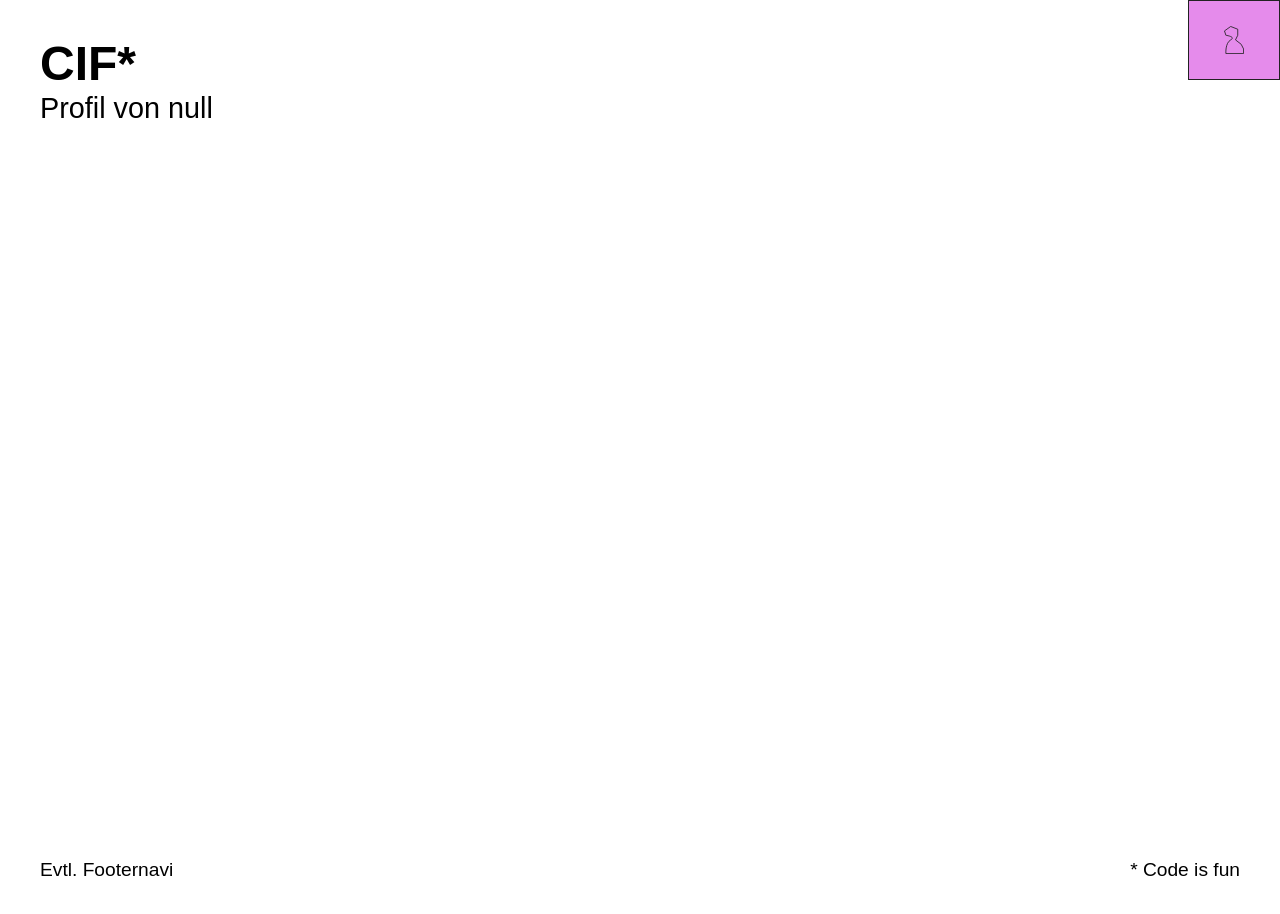
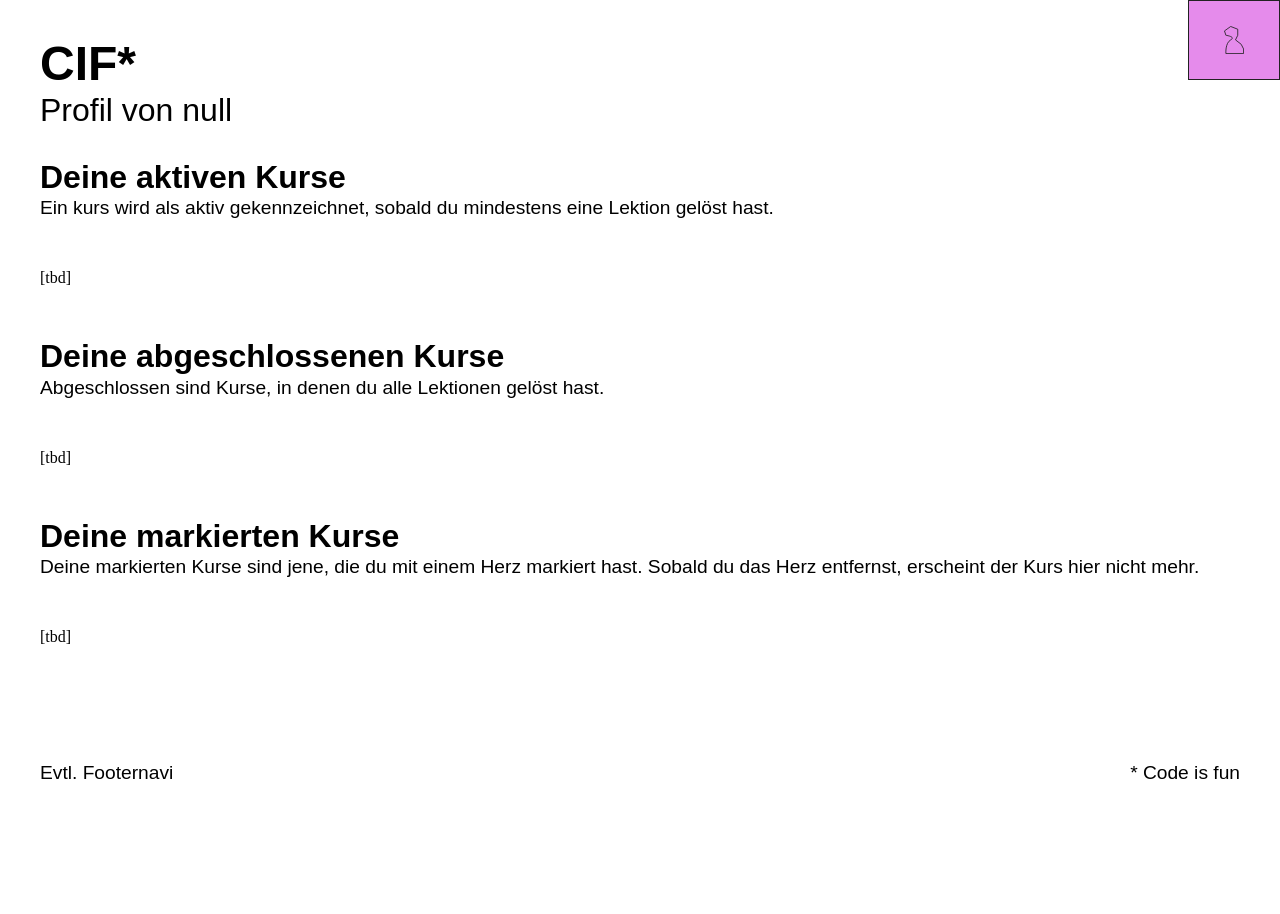
Before and after one commit to leamoser/cif, a Vue app: page /user in a window 1280 px wide. Shown: the top 914 px of the page. After the commit the page ends 824 px from the top, so only its background shows below. Built offline with nearby package versions, Linux system fonts and the light colour scheme; no server answers; a web font is replaced by a local one.

Commit message:
new profile sections

```diff
--- a/src/components/structure/Header.vue
+++ b/src/components/structure/Header.vue
@@ -16,7 +16,7 @@
         <router-link v-if="!$store.state.userIsLoggedIn" to="/login">Login</router-link>
         <router-link v-if="!$store.state.userIsLoggedIn" to="/register">Registrieren</router-link>
         <router-link v-if="$store.state.userIsLoggedIn" to="/" @click="logOutUser">Logout</router-link>
-        <router-link v-if="$store.state.userIsLoggedIn" to="/user">Profil</router-link>
+        <router-link v-if="$store.state.userIsLoggedIn" to="/user">mein Profil</router-link>
       </div>
     </div>
   </header>
--- /dev/null
+++ b/src/components/user/ProfileActiveCourses.vue
@@ -0,0 +1,26 @@
+<template>
+  <TitleDesc :title="title" :description="description" />
+  <div class="active_courses">
+    [tbd]
+  </div>
+</template>
+
+<script>
+import TitleDesc from "../content/TitleDesc";
+export default {
+  name: 'ProfileActiveCourses',
+  components: {TitleDesc},
+  data(){
+    return{
+      title: 'Deine aktiven Kurse',
+      description: 'Ein kurs wird als aktiv gekennzeichnet, sobald du mindestens eine Lektion gelöst hast.'
+    }
+  }
+}
+</script>
+
+<style lang="scss" scoped>
+div{
+  padding: $ga-inner $ga-around;
+}
+</style>
--- /dev/null
+++ b/src/components/user/ProfileFinishedCourses.vue
@@ -0,0 +1,26 @@
+<template>
+  <TitleDesc :title="title" :description="description" />
+  <div class="finished_courses">
+    [tbd]
+  </div>
+</template>
+
+<script>
+import TitleDesc from "../content/TitleDesc";
+export default {
+  name: 'ProfileFinishedCourses',
+  components: {TitleDesc},
+  data(){
+    return{
+      title: 'Deine abgeschlossenen Kurse',
+      description: 'Abgeschlossen sind Kurse, in denen du alle Lektionen gelöst hast.'
+    }
+  }
+}
+</script>
+
+<style lang="scss" scoped>
+div{
+  padding: $ga-inner $ga-around;
+}
+</style>
--- /dev/null
+++ b/src/components/user/ProfileMarkedCourses.vue
@@ -0,0 +1,26 @@
+<template>
+  <TitleDesc :title="title" :description="description" />
+  <div class="marked_courses">
+    [tbd]
+  </div>
+</template>
+
+<script>
+import TitleDesc from "../content/TitleDesc";
+export default {
+  name: 'ProfileMarkedCourses',
+  components: {TitleDesc},
+  data(){
+    return{
+      title: 'Deine markierten Kurse',
+      description: 'Deine markierten Kurse sind jene, die du mit einem Herz markiert hast. Sobald du das Herz entfernst, erscheint der Kurs hier nicht mehr.'
+    }
+  }
+}
+</script>
+
+<style lang="scss" scoped>
+div{
+  padding: $ga-inner $ga-around;
+}
+</style>
--- a/src/components/user/ProfileUserInfo.vue
+++ b/src/components/user/ProfileUserInfo.vue
@@ -33,8 +33,13 @@ div.user_info{
   border: $bo-standard;
   padding: $ga-inner;
   position: relative;
+  h2{
+    margin-bottom: $ga-inner;
+  }
+  p:not(:last-of-type){
+    margin-bottom: 10px;
+  }
   div.edit_toggle{
-    display: none;
     cursor: pointer;
     position: absolute;
     top: -1px;
--- a/src/components/user/ProfileUserStats.vue
+++ b/src/components/user/ProfileUserStats.vue
@@ -36,5 +36,11 @@ div.user_stats {
   border: $bo-standard;
   padding: $ga-inner;
   position: relative;
+  h2{
+    margin-bottom: $ga-inner;
+  }
+  p:not(:last-of-type){
+    margin-bottom: 10px;
+  }
 }
 </style>
--- a/src/css/utils/root.scss
+++ b/src/css/utils/root.scss
@@ -11,7 +11,7 @@ $co-neg: #F04F68;
 //specialfonts
 $f-logo-l: 900 8rem/100% acumin-pro-wide, sans-serif;
 $f-logo-s: 900 3rem/100% acumin-pro-wide, sans-serif;
-$f-front-subline: 500 1.8rem/140% acumin-pro-wide, sans-serif;
+$f-front-subline: 500 2rem/140% acumin-pro-wide, sans-serif;
 //headlines
 $f-headline-m: 700 2rem/120% acumin-pro-wide, sans-serif;
 $f-headline-s: 700 1.6rem/120% acumin-pro-wide, sans-serif;
--- a/src/views/User.vue
+++ b/src/views/User.vue
@@ -1,12 +1,13 @@
 <template>
   <MainIntro :title="pageTitle" />
-  <section class="mainsection">
     <div class="profilestats" v-if="user">
       <ProfileImage />
       <ProfileUserInfo :user="user" />
       <ProfileUserStats :user="user" />
     </div>
-  </section>
+    <ProfileActiveCourses />
+    <ProfileFinishedCourses />
+    <ProfileMarkedCourses />
 </template>
 
 <script>
@@ -15,9 +16,14 @@ import ProfileImage from "../components/user/ProfileImage";
 import axios from "axios";
 import ProfileUserInfo from "../components/user/ProfileUserInfo";
 import ProfileUserStats from "../components/user/ProfileUserStats";
+import ProfileActiveCourses from "../components/user/ProfileActiveCourses";
+import ProfileFinishedCourses from "../components/user/ProfileFinishedCourses";
+import ProfileMarkedCourses from "../components/user/ProfileMarkedCourses";
 export default {
   name: 'User',
-  components: {ProfileUserStats, ProfileUserInfo, ProfileImage, MainIntro},
+  components: {
+    ProfileMarkedCourses,
+    ProfileFinishedCourses, ProfileActiveCourses, ProfileUserStats, ProfileUserInfo, ProfileImage, MainIntro},
   data(){
     return{
       user: null
@@ -47,10 +53,10 @@ export default {
 }
 </script>
 <style lang="scss" scoped>
-section{
-  padding: $ga-around;
   div.profilestats{
-    @include grid(3);
+    padding: $ga-around;
+    display: grid;
+    grid-gap: $ga-inner;
+    grid-template-columns: 3fr 4fr 5fr;
   }
-}
 </style>
```
